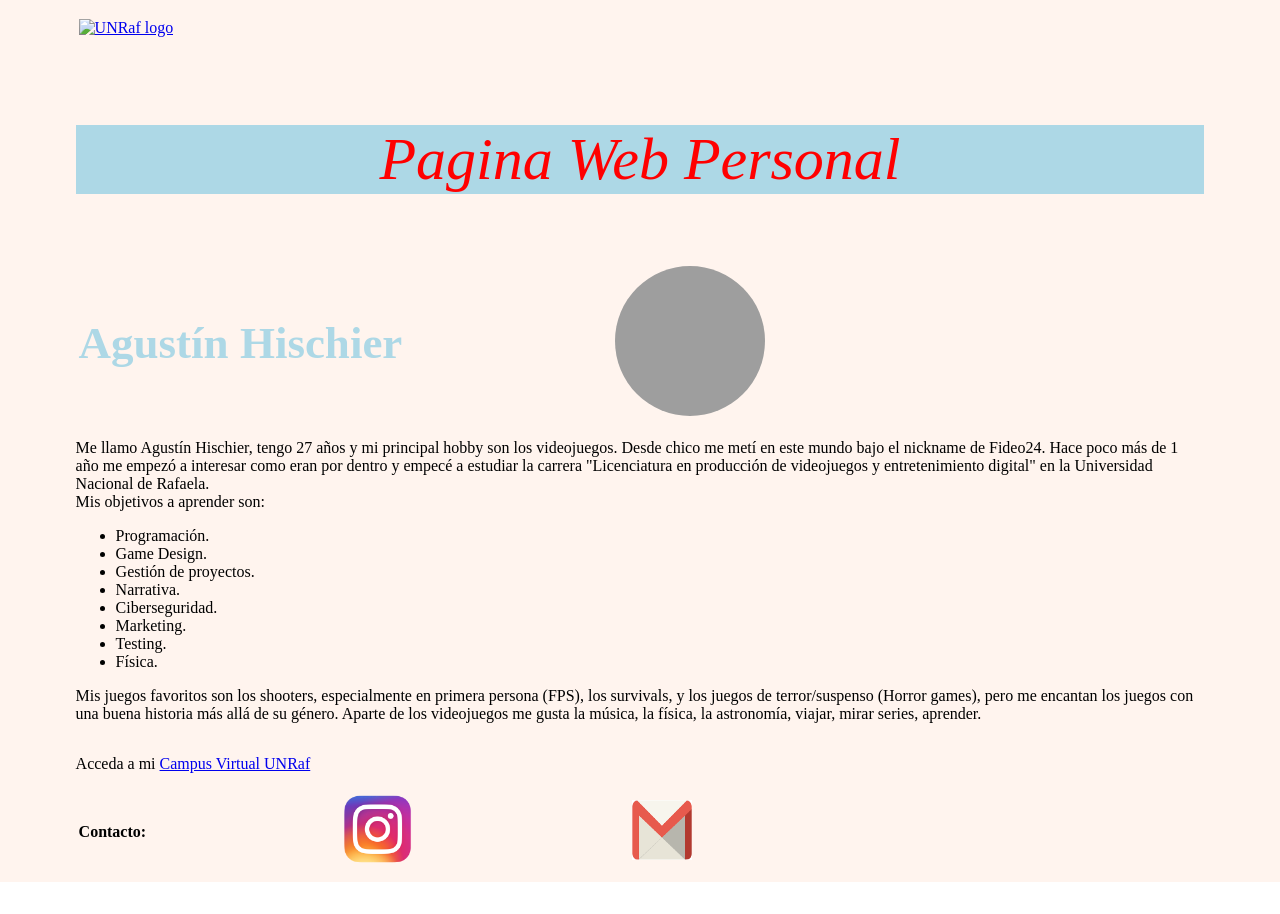
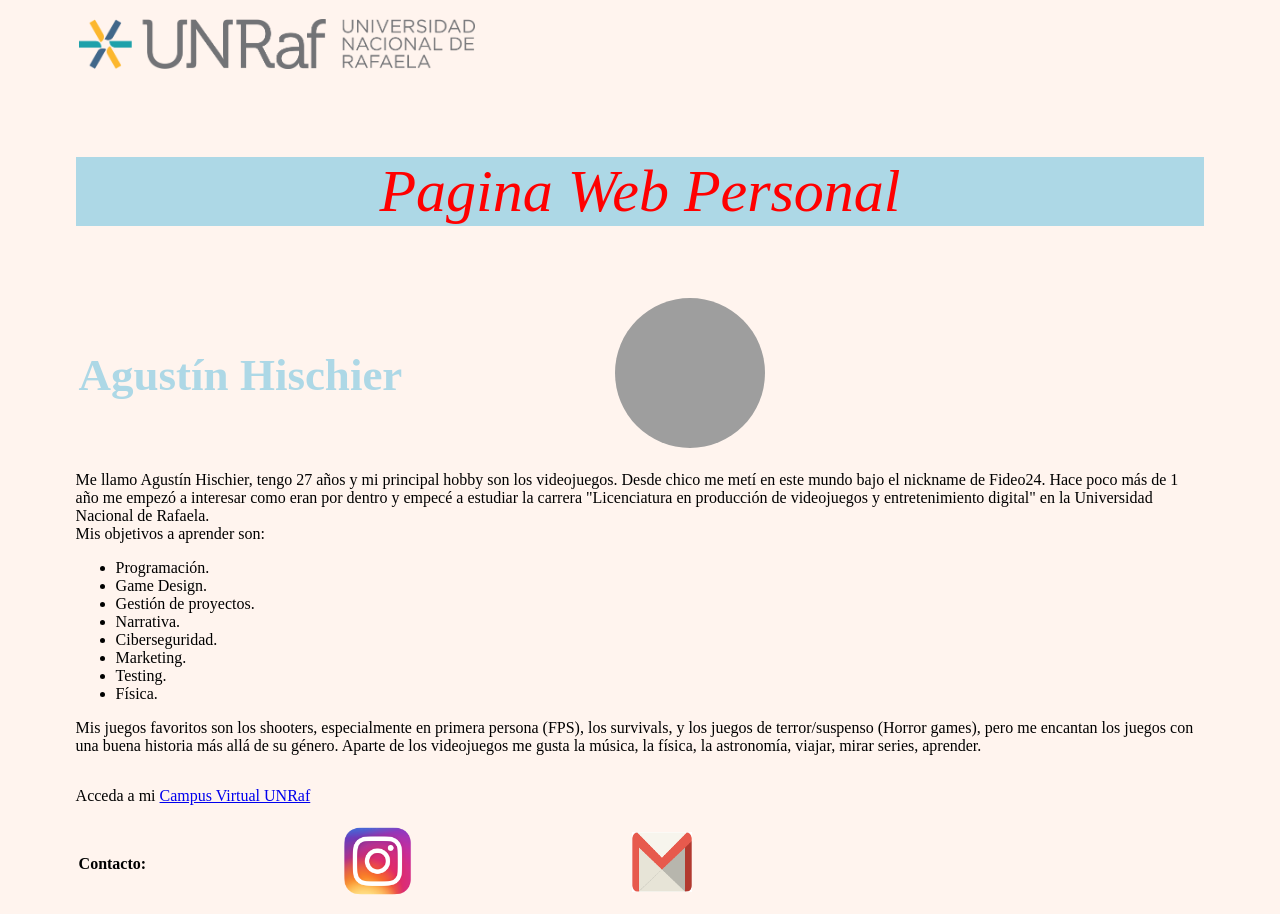
Before and after one commit to AguHischier/portfolio, a plain HTML site: page index.html in a window 1280 px wide. Before the commit the page ends 882 px from the top, so only its background shows below. Drawn offline with Linux system fonts and the light colour scheme; the site is published under a folder, as on GitHub Pages, so addresses that start at the root find nothing.

Commit message:
Update index.html

```diff
--- a/index.html
+++ b/index.html
@@ -15,7 +15,7 @@
   <div>
     <p>
       <a title="Unraf" href="https://www.unraf.edu.ar/">
-        <img style="vertical-align: top; margin: 3px;" src="/images/UNRaf.png" alt="UNRaf logo" width="396" height="50">
+        <img style="vertical-align: top; margin: 3px;" src="./images/UNRaf.png" alt="UNRaf logo" width="396" height="50">
       </a>
     </p>
   </div>
```
